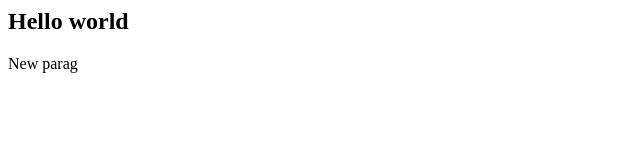
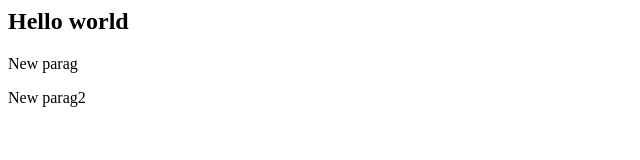
Before and after one commit to VikTs/Labor6, a plain HTML site: page index.html in a window 1280 px wide. Shown: the full height of the page, 0-640 px from the left. Drawn offline with Linux system fonts and the light colour scheme.

Commit message:
Update index.html

```diff
--- a/index.html
+++ b/index.html
@@ -1,2 +1,3 @@
 <h2>Hello world</h2>
 <p>New parag</p>
+<p>New parag2</p>
```
